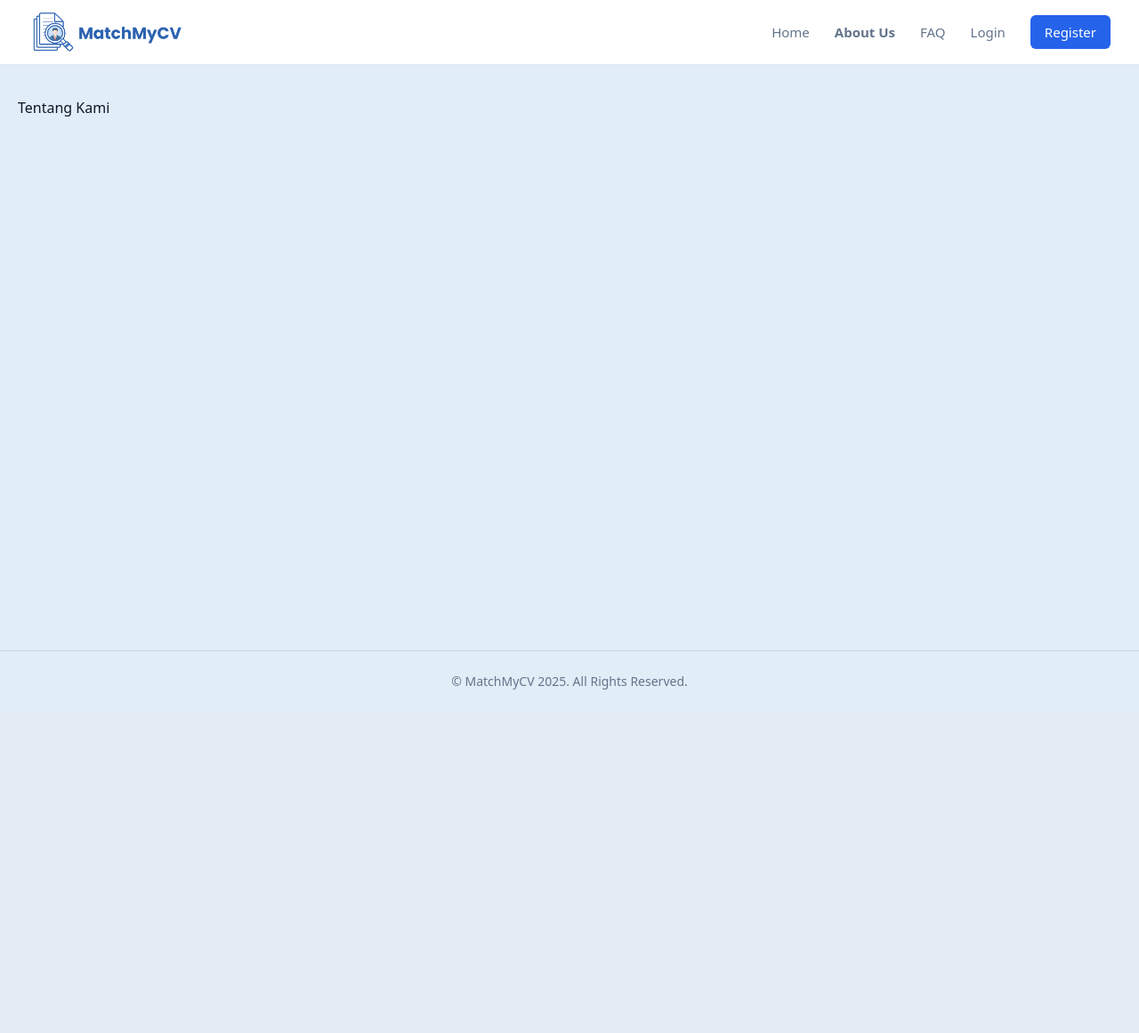
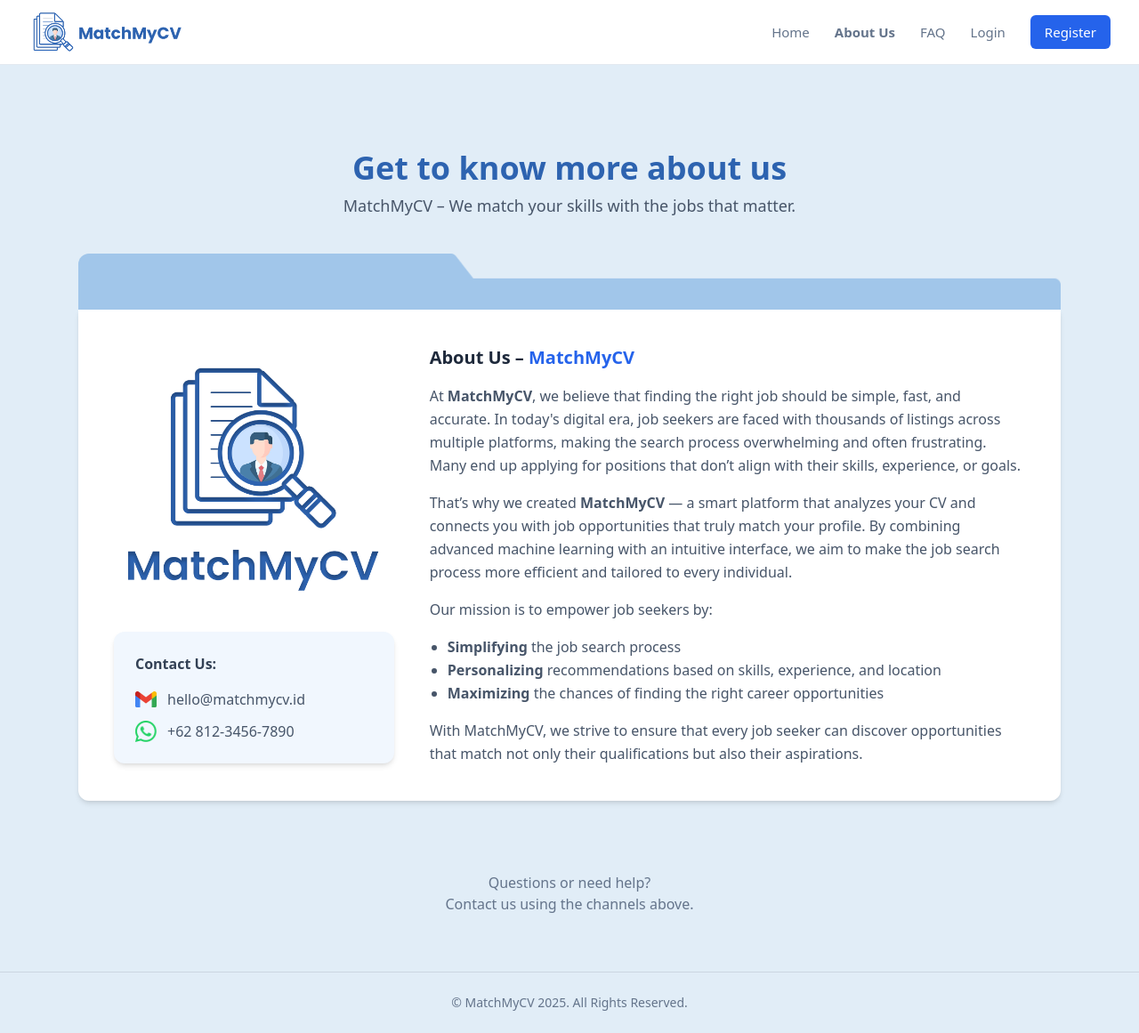
Before and after one commit to AgileSoftDev-2025/MatchMyCV, a Django app: page /tentang-kami/ in a window 1280 px wide. Shown: the whole page at 89% size. Before the commit the page ends 775 px from the top, so only its background shows below. Run offline with Django 5.2, Linux system fonts and the light colour scheme; style sheets or scripts are compiled from the project's sources; some libraries are stand-ins or nearby versions.

Commit message:
buat halaman tentang kami

```diff
--- a/matchmycv_website/templates/information_pages/tentang_kami.html
+++ b/matchmycv_website/templates/information_pages/tentang_kami.html
@@ -1,8 +1,111 @@
 {% extends "base.html" %}
 {% load static %}
-{% block title %}Beranda | MatchMyCV{% endblock %}
+
+{% block title %}About Us · MatchMyCV{% endblock %}
+
+{% block extra_head %}
+<style>
+  @keyframes float {
+    0% { transform: translateY(0px); }
+    50% { transform: translateY(-8px); }
+    100% { transform: translateY(0px); }
+  }
+  .animate-float { animation: float 6s ease-in-out infinite; }
+</style>
+{% endblock %}
+
 {% block content %}
-  <div class="p-5 bg-light rounded-3">
-    <h1 class="fw-bold">Tentang Kami</h1>
+
+<section class="pt-20 pb-10">
+  <div class="text-center px-4">
+    <h1 class="text-3xl md:text-4xl font-extrabold text-[#2D63B0] mb-2">
+      Get to know more about us
+    </h1>
+    <p class="text-slate-600 text-lg">
+      MatchMyCV – We match your skills with the jobs that matter.
+    </p>
   </div>
+</section>
+
+<section class="pb-10">
+  <div class="max-w-6xl mx-auto px-6">
+      <!-- TAB HEADER IMAGE -->
+    <div class="w-full">
+      <img
+        src="{% static 'images/Tab Folder.png' %}"
+        alt="Tab Header"
+        class="w-full h-auto rounded-t-xl"
+      >
+    </div>
+
+    <div class="bg-white rounded-b-xl shadow-md overflow-hidden">
+
+      <div class="grid grid-cols-1 lg:grid-cols-3 gap-10 p-10">
+
+        <!-- Kiri -->
+        <div class="flex flex-col items-center">
+          <img
+            src="{% static 'images/Logo MatchMyCV 2.png' %}"
+            alt="MatchMyCV Logo"
+            class="w-64 md:w-72 h-auto object-contain"
+          >
+          <div class="mt-10 bg-[#F1F7FE] rounded-xl shadow-md p-6 w-full">
+            <h2 class="font-semibold text-slate-700 mb-4">Contact Us:</h2>
+            <div class="flex items-center gap-3 mb-3">
+              <img src="{% static 'images/Gmail.png' %}" class="w-6 h-6">
+              <span class="text-slate-600">hello@matchmycv.id</span>
+            </div>
+            <div class="flex items-center gap-3">
+              <img src="{% static 'images/Whatsapp.png' %}" class="w-6 h-6">
+              <span class="text-slate-600">+62 812-3456-7890</span>
+            </div>
+          </div>
+        </div>
+
+        <!-- Kanan -->
+        <div class="lg:col-span-2">
+          <h2 class="text-xl font-bold mb-4 text-slate-800">
+            About Us – <span class="text-[#2563eb]">MatchMyCV</span>
+          </h2>
+
+          <p class="text-slate-600 leading-relaxed mb-4">
+            At <strong>MatchMyCV</strong>, we believe that finding the right job should be simple, fast,
+            and accurate. In today's digital era, job seekers are faced with thousands of
+            listings across multiple platforms, making the search process overwhelming and
+            often frustrating. Many end up applying for positions that don’t align with their
+            skills, experience, or goals.
+          </p>
+
+          <p class="text-slate-600 leading-relaxed mb-4">
+            That’s why we created <strong>MatchMyCV</strong> — a smart platform that analyzes your
+            CV and connects you with job opportunities that truly match your profile.
+            By combining advanced machine learning with an intuitive interface, we aim to
+            make the job search process more efficient and tailored to every individual.
+          </p>
+
+          <p class="text-slate-600 leading-relaxed mb-4">
+            Our mission is to empower job seekers by:
+          </p>
+
+          <ul class="list-disc pl-5 text-slate-600 leading-relaxed mb-4">
+            <li><strong>Simplifying</strong> the job search process</li>
+            <li><strong>Personalizing</strong> recommendations based on skills, experience, and location</li>
+            <li><strong>Maximizing</strong> the chances of finding the right career opportunities</li>
+          </ul>
+
+          <p class="text-slate-600 leading-relaxed">
+            With MatchMyCV, we strive to ensure that every job seeker can discover
+            opportunities that match not only their qualifications but also their aspirations.
+          </p>
+        </div>
+
+      </div>
+    </div>
+  </div>
+</section>
+
+<section class="pb-16 pt-10 text-center text-slate-500">
+  <p>Questions or need help?<br>Contact us using the channels above.</p>
+</section>
+
 {% endblock %}
```
Also changed, not shown: matchmycv_website/static/images/Gmail.png (added), matchmycv_website/static/images/Logo MatchMyCV 2.png (added), matchmycv_website/static/images/Tab Folder.png (added), matchmycv_website/static/images/Whatsapp.png (added).
